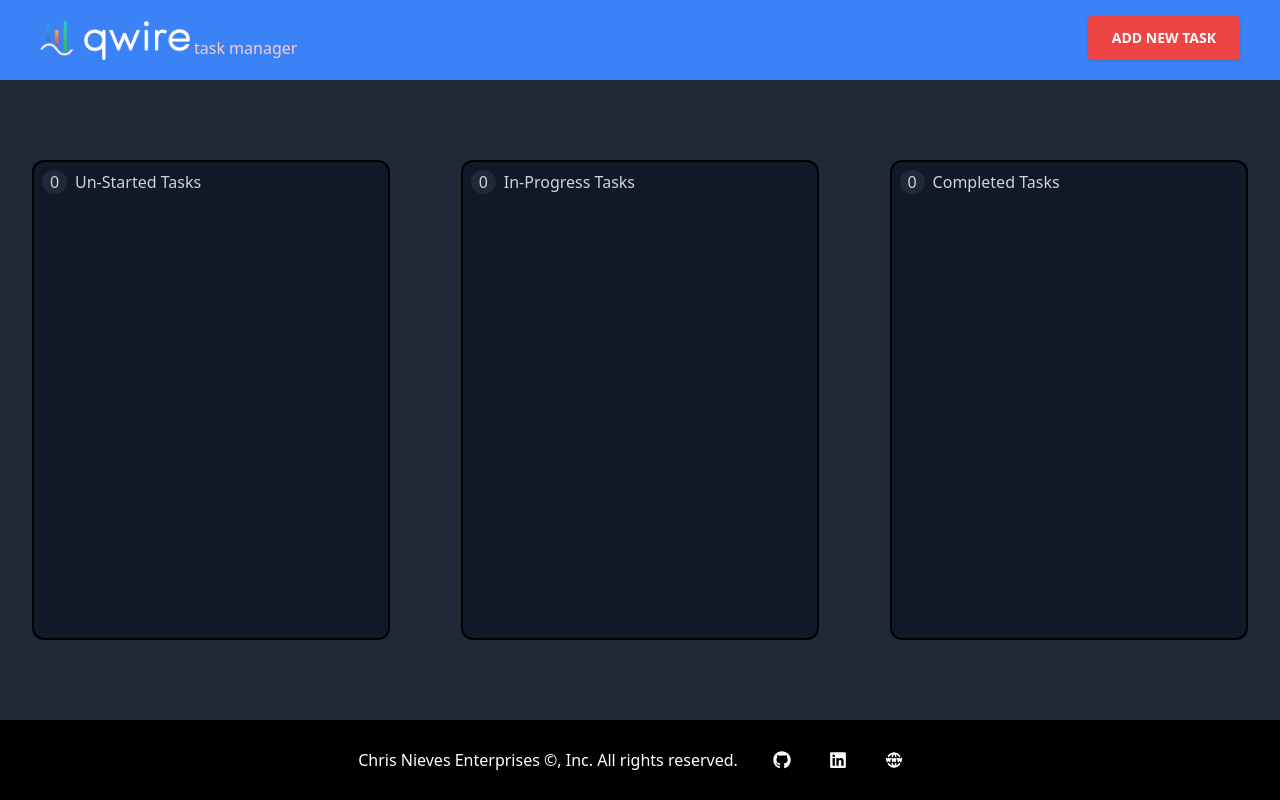
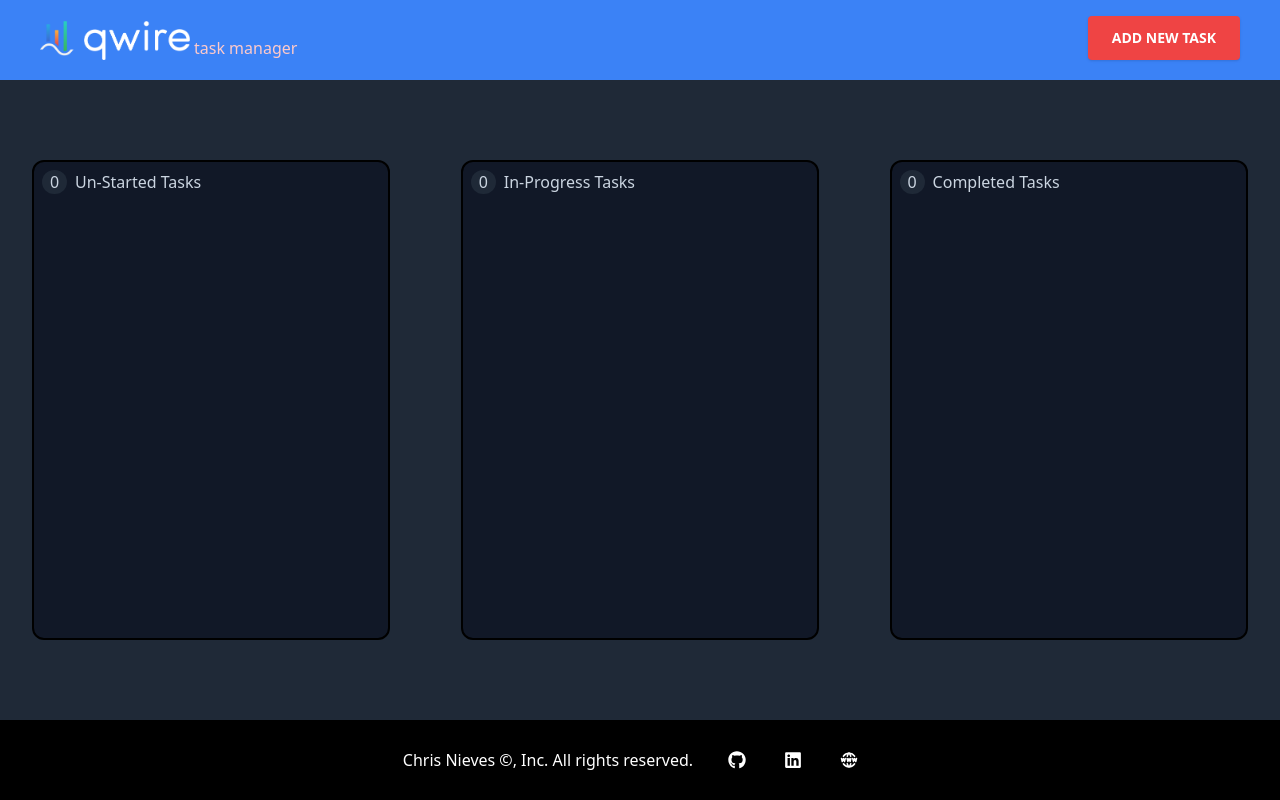
Before and after one commit to Nievescs20/qwire, a React (Vite) app: page / in a window 1280 px wide. Built offline with nearby package versions, Linux system fonts and the light colour scheme.

Commit message:
change to footer

```diff
--- a/src/components/Footer.tsx
+++ b/src/components/Footer.tsx
@@ -10,7 +10,7 @@ function Footer() {
     <div className="just absolute bottom-0 flex h-[10vh] w-[100vw] items-center justify-center bg-black text-xs text-white">
       <div className="flex w-3/5 justify-center">
         <h1 className="flex items-center justify-center text-base">
-          Chris Nieves Enterprises ©, Inc. All rights reserved.
+          Chris Nieves ©, Inc. All rights reserved.
         </h1>
         <div className="ml-4 flex ">
           <a
```
